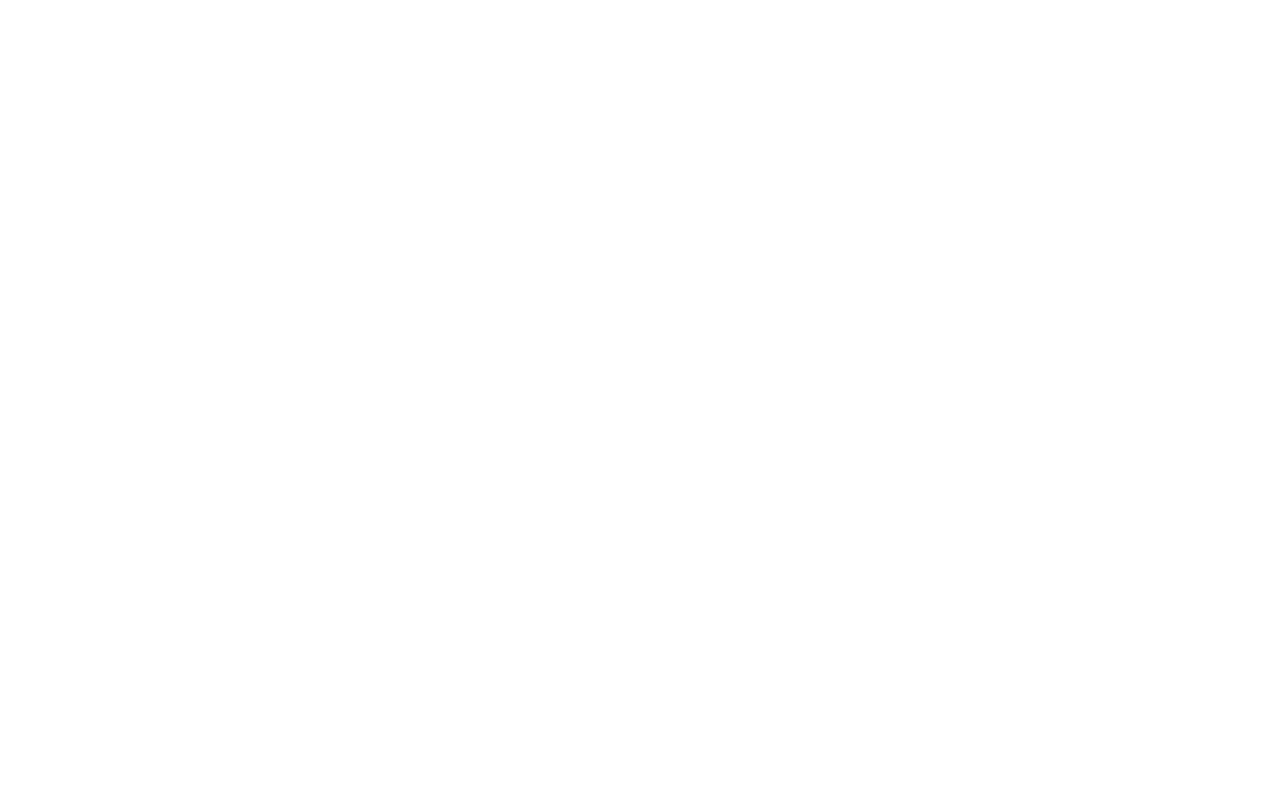
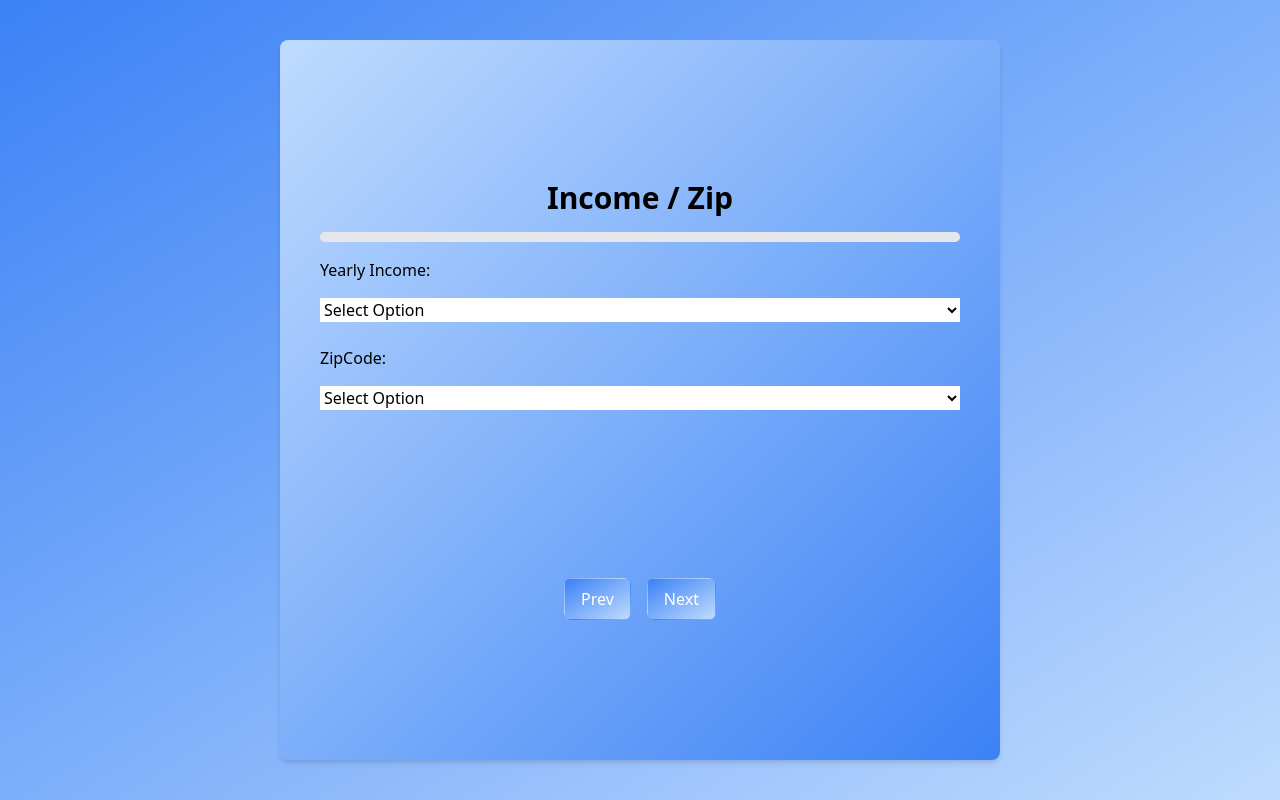
Before and after one commit to KokonutGamer/bigger-shape, a React (Vite) app in the folder bigger-shape-web/: page /Survey in a window 1280 px wide. Before the commit this address had no page. Built offline with nearby package versions, Linux system fonts and the light colour scheme.

Commit message:
created surveyPage

```diff
--- /dev/null
+++ b/bigger-shape-web/src/SurveyPage.tsx
@@ -0,0 +1,15 @@
+import React from "react";
+import Survey from "./components/Survey";
+
+const SurveyPage = () => {
+    return (
+        <>
+            <div className="flex items-center justify-center">
+                <Survey />
+            </div>
+        </>
+
+    );
+};
+
+export default SurveyPage;
--- /dev/null
+++ b/bigger-shape-web/src/components/Survey.tsx
@@ -0,0 +1,163 @@
+import { useState } from 'react';
+import SurveyField from './SurveyField';
+import ProgressBar from './components/ProgressBar';
+
+
+
+function Survey() {
+  const pages = [
+  {
+    title: 'Income / Zip',
+    fields: [
+      {
+        type: 'select',
+        id: 'income',
+        label: 'Yearly Income: ',
+        options: [
+          '0$ - 10,000$',
+          '10,001$ - 20,000$',
+          '20,001$ - 40,000$',
+          '40,001$ - 60,000$',
+          '60,001$ - 80,000$',
+          '80,001$ - 100,000$',
+          '100,001$ - 250,000$',
+          '250,000$+',
+        ],
+      },
+      {
+        type: 'select',
+        id: 'zipCode',
+        label: 'ZipCode: ',
+        options: [
+          '98101', '98102', '98103', '98104', '98105', '98106', '98107',
+          '98108', '98109', '98112', '98113', '98115', '98116', '98117',
+          '98118', '98119', '98121', '98122', '98125', '98126', '98133',
+          '98134', '98136', '98141', '98144', '98146', '98154', '98161',
+          '98165', '98170', '98174', '98175', '98177', '98178', '98181',
+          '98185', '98190', '98191', '98194', '98199',
+        ],
+      },
+    ],
+  },
+  {
+    title: 'Expenses',
+    fields: [
+      {
+        type: 'select',
+        id: 'foodCost',
+        label: 'Monthly Food Spending: ',
+        options: ['0$ - 50$', '51$ - 100$', '101$ - 200$', '201$ - 500$', '500$+'],
+      },
+      {
+        type: 'select',
+        id: 'rentCost',
+        label: 'Monthly Rent Amount: ',
+        options: [
+          '0$ - 500$', '501$ - 1,000$', '1,001$ - 2,000$', '2,001$ - 3,000$',
+          '3,001$ - 4,000$', '4,001$ - 5,000$', '5,000$+',
+        ],
+      },
+      {
+        type: 'select',
+        id: 'addtionalCost',
+        label: 'Monthly Additional Spending: ',
+        options: [
+          '0$ - 250$', '251$ - 500$', '501$ - 1,000$', '1,001$ - 1,500$',
+          '1,501$ - 2,000$', '2,001$ - 3,000$', '3,001$ - 4,000$',
+          '4,001$ - 5,000$', '5,000$+',
+        ],
+      },
+    ],
+  },
+  {
+    title: 'Family Info',
+    fields: [
+      {
+        type: 'select',
+        id: 'numDependents',
+        label: 'Number Of Dependents: ',
+        options: ['1', '2', '3', '4', '5+'],
+      },
+      {
+        type: 'select',
+        id: 'familyNearBy',
+        label: 'Do you have family who can provide support within 100 miles: ',
+        options: ['Yes', 'No'],
+      },
+    ],
+  },
+  {
+    title: 'Personal Information',
+    fields: [
+      {
+        type: 'select',
+        id: 'age',
+        label: 'Age Range (Years): ',
+        options: ['Under 18', '19-25', '26-30', '30-40', '50+'],
+      },
+      {
+        type: 'select',
+        id: 'drinkAmmount',
+        label: 'Average Drinks Per Week: ',
+        options: ['1-2', '3-4', '5-6', '5+'],
+      },
+      {
+        type: 'select',
+        id: 'disabilityStatus',
+        label: 'Disability Status: ',
+        options: ['Partial Disabilty', 'Total Disabilty', 'Not Disabled'],
+      },
+    ],
+  },
+];
+
+
+  const [page, setPage] = useState(0);
+
+  function decrePage() {
+    setPage((curPage) => (curPage > 0 ? curPage - 1 : curPage));
+  }
+  function increPage() {
+    setPage((curPage) => (curPage < pages.length - 1 ? curPage + 1 : curPage));
+  }
+
+  const jsx = pages[page].fields.map((question, idx) => (
+    <SurveyField key={idx} {...question} />
+  ));
+
+  return (
+    <>
+        <style>
+            {
+                `
+                body {
+                    background-image: linear-gradient(to top left, #bfdbfe, #3b82f6);
+                }
+                `
+            }
+        </style>
+
+      <div className="w-[90vh] h-[90vh] flex flex-col p-[5vh] bg-gradient-to-br from-blue-200 to-blue-500
+            rounded-lg
+            text-black
+            shadow-md
+           justify-center
+            ">
+              <h1 className="text-center text-3xl font-bold mb-4">{pages[page].title}</h1>
+        <ProgressBar percent={page / (pages.length - 1) * 100}/>
+        <div className="flex flex-col h-[50%]">
+          {jsx}
+        </div>
+
+        <div className="flex space-x-4 justify-center">
+          <button onClick={decrePage} className="px-4 py-2 bg-gradient-to-br from-blue-500 to-blue-200 text-white ">Prev</button>
+          <button onClick={increPage} className="px-4 py-2 bg-gradient-to-br from-blue-500 to-blue-200 text-white ">Next</button>
+        </div>
+      </div>
+
+
+    </>
+  );
+}
+
+export default Survey;
--- /dev/null
+++ b/bigger-shape-web/src/components/SurveyField.tsx
@@ -0,0 +1,36 @@
+function SurveyField({ type, id, label, options }) {
+  const labelClass = 'text-left pb-[2vh]';
+  console.log(type, id, label, options);
+  switch (type) {
+    case 'text':
+      return (
+        <>
+          <label for={id}>{label}</label>
+          <input type={type} id={id} name={id}></input>
+          <br></br>
+        </>
+      );
+    case 'select':
+      if (options === null || label === null) {
+        return null;
+      }
+      return (
+        <>
+          <label className={labelClass}>{label}</label>
+          <select id={id} className="bg-white">
+            <option value="" disabled selected>
+              Select Option
+            </option>
+            {options.map((option, idx) => (
+              <option key={idx} value={option}>
+                {option}
+              </option>
+            ))}
+          </select>
+          <br />
+        </>
+      );
+  }
+}
+
+export default SurveyField;
--- /dev/null
+++ b/bigger-shape-web/src/components/components/ProgressBar.tsx
@@ -0,0 +1,10 @@
+function ProgressBar(props){
+    // console.log(props.progress);
+    return (
+        <div className="w-full bg-gray-200 rounded-full h-2.5 dark:bg-gray-700 mb-4">
+            <div className="bg-blue-600 h-2.5 rounded-full" style={{ width: `${props.percent}%` }}></div>
+        </div>
+    );
+}
+
+export default ProgressBar;
--- a/bigger-shape-web/src/main.tsx
+++ b/bigger-shape-web/src/main.tsx
@@ -5,6 +5,7 @@
 import App from "./App";
 import LoginPage from "./LoginPage";
 import "./index.css";
+import SurveyPage from "./SurveyPage";
 
 ReactDOM.createRoot(document.getElementById("root")!).render(
   <React.StrictMode>
@@ -12,6 +13,7 @@
       <Routes>
         <Route path="/" element={<App />} />
         <Route path="/login" element={<LoginPage />} />
+        <Route path="/Survey" element={<SurveyPage />} />
       </Routes>
     </BrowserRouter>
   </React.StrictMode>
```
Also changed, not shown: 1 other file (tests, documents, lock files or other folders).
